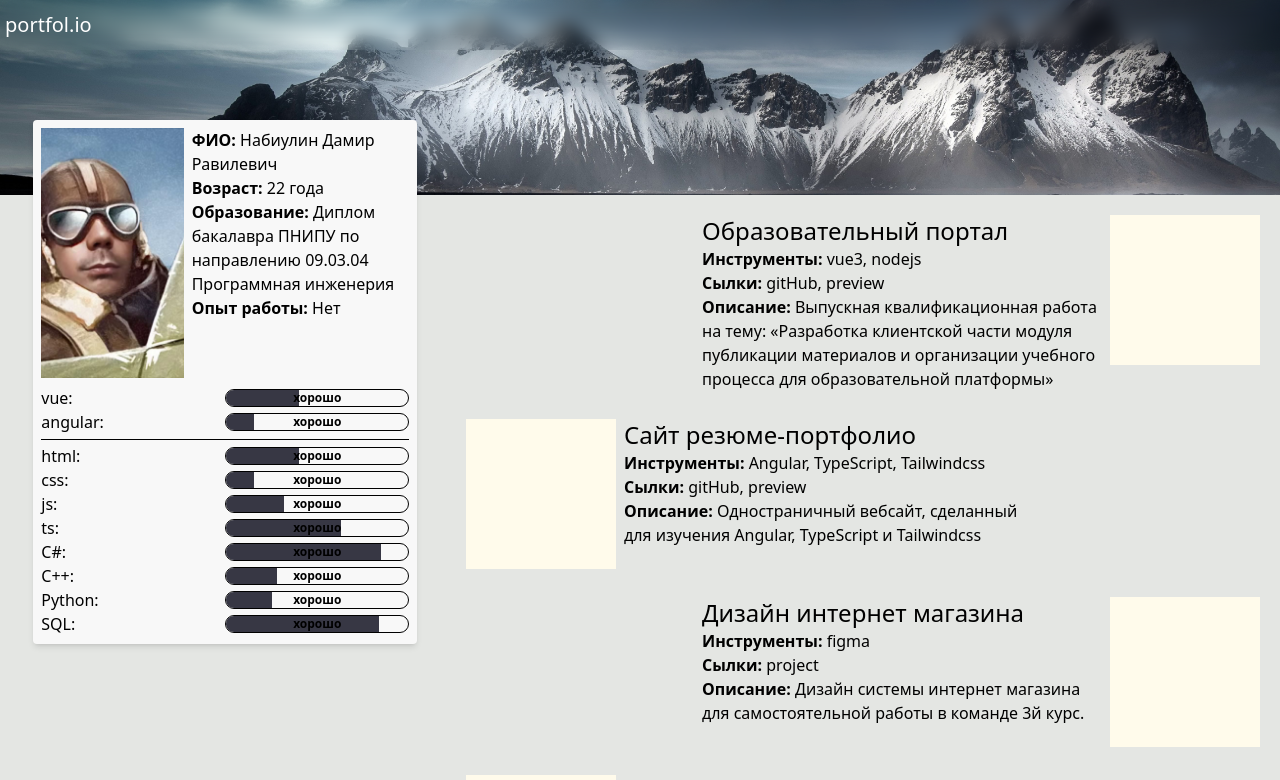
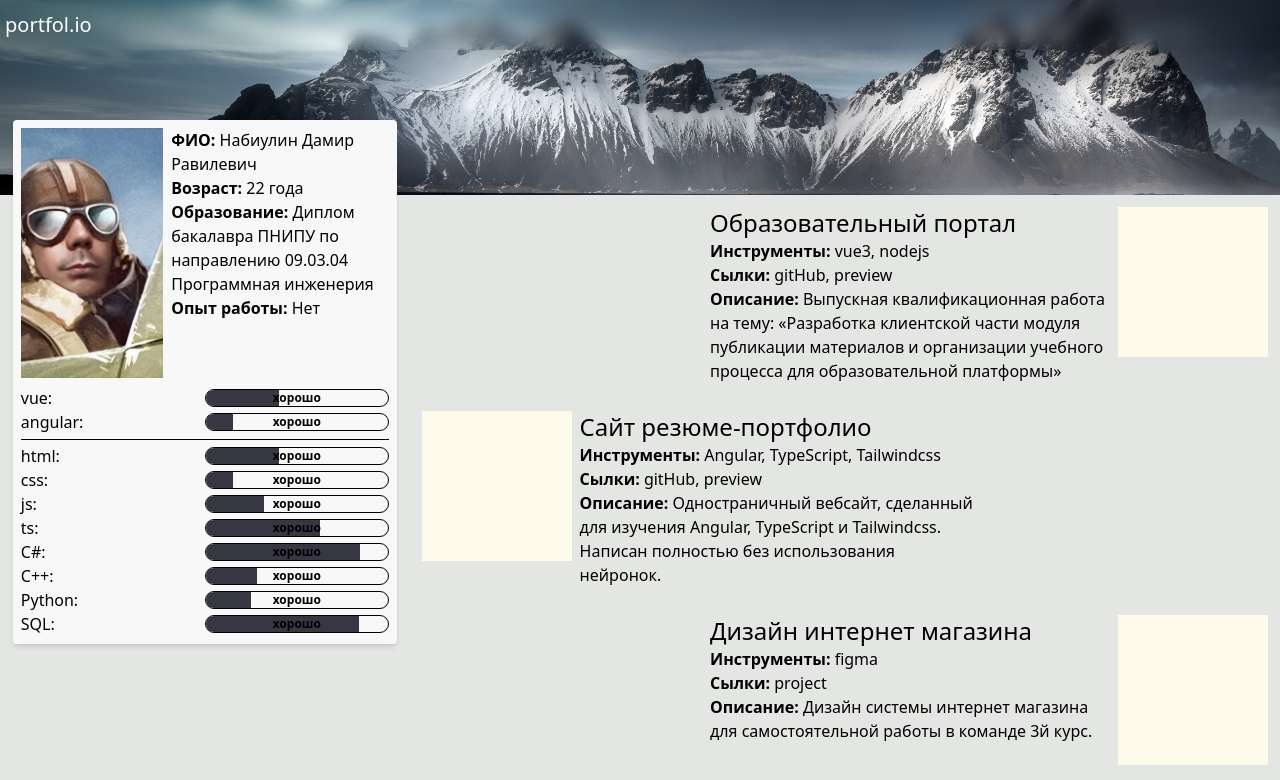
Before and after one commit to NabiulinDamir/angular-tour-of-heroes, an Angular app: page / in a window 1280 px wide. Shown: the top 780 px of the page. Built offline with nearby package versions, Linux system fonts and the light colour scheme.

Commit message:
add adaptive markup

```diff
--- a/src/app/app.html
+++ b/src/app/app.html
@@ -1,4 +1,3 @@
-<div class="grid grid-rows-[auto_0fr_1fr] bg-[#e4e6e3]">
+
   <my-header></my-header>
   <router-outlet/>
-</div>
--- a/src/app/document/projects.json
+++ b/src/app/document/projects.json
@@ -20,7 +20,7 @@
             },
             {
                 "name": "preview",
-                "link": "https://nabiulindamir.github.io/Proj_VOL/auth"
+                "link": "https://nabiulindamir.github.io/angular-tour-of-heroes/"
             }
 
         ],
@@ -51,11 +51,11 @@
             },
             {
                 "name": "preview",
-                "link": "https://nabiulindamir.github.io/Proj_VOL/auth"
+                "link": "https://nabiulindamir.github.io/angular-tour-of-heroes/"
             }
 
         ],
-        "description": "Одностраничный вебсайт, сделанный для изучения Angular, TypeScript и Tailwindcss"
+        "description": "Одностраничный вебсайт, сделанный для изучения Angular, TypeScript и Tailwindcss. Написан полностью без использования нейронок."
     },
     {
         "id": 2,
--- a/src/app/pages/my-page/my-page.html
+++ b/src/app/pages/my-page/my-page.html
@@ -1,11 +1,11 @@
-<div  class="flex  h-full justify-end">
+<div  class="pc:flex pc:p-0 h-full w-full justify-end p-2 bg-[#e4e6e3]">
 
     <!-- <div class="w-[35vw] p-[20px] min-w-xs">
 
     </div> -->
-    <app-info class="fixed w-[30vw] top-[120px] left-[2.6vw]"/>
+    <app-info class="pc:fixed pc:w-[30vw] pc:top-[120px] pc:left-[1vw] w-[calc(100%-16px)] "/>
 
-    <div #rightContainerSpace class="w-[calc(65vw-18px)] pr-5 pt-5 pb-5 flex flex-col gap-7">
+    <div #rightContainerSpace class=" pc:w-[68vw] flex flex-col gap-7 pc:p-3 pt-3 ">
 
         @for (proj of data; track proj) {
             <app-my-project
--- a/src/app/shared/my-project/my-project.html
+++ b/src/app/shared/my-project/my-project.html
@@ -1,7 +1,7 @@
-<div class="flex min-h-[150px] gap-2" [class]='id() % 2 ? "flex-row" : "flex-row-reverse"' >
-    <div #img class="bg-amber-50  w-[150px] h-[150px]"></div>
+<div class="flex min-h-[150px] gap-2" [class]='id() % 2 ? "flex-row" : "pc:flex-row-reverse"' >
+    <div #img class="bg-amber-50  pc:size-[150px] size-[100px]"></div>
 
-    <div class="h-full max-w-[400px]">
+    <div class="h-full max-w-[400px] w-full">
         <div class="text-2xl">  {{ title() }}  </div>
         <div>
             <b>Инструменты: </b>
--- a/src/index.html
+++ b/src/index.html
@@ -1,13 +1,13 @@
 <!doctype html>
 <html lang="en">
 <head>
-  <meta charset="utf-8">
+  <meta charset="utf-8" >
   <title>AngularTourOfHeroes</title>
   <base href="/">
   <meta name="viewport" content="width=device-width, initial-scale=1">
   <link rel="icon" type="image/x-icon" href="favicon.ico">
 </head>
-<body>
+<body class="bg-[#e4e6e3]">
   <app-root></app-root>
 </body>
 </html>
--- a/src/styles.css
+++ b/src/styles.css
@@ -1 +1,11 @@
 @import "tailwindcss";
+
+@theme {
+  --breakpoint-pc: 900px;
+  --breakpoint-2xl: 100rem;
+  --breakpoint-3xl: 120rem;
+}
+
+/* * {
+    border: 1px solid red;
+}  */
```
